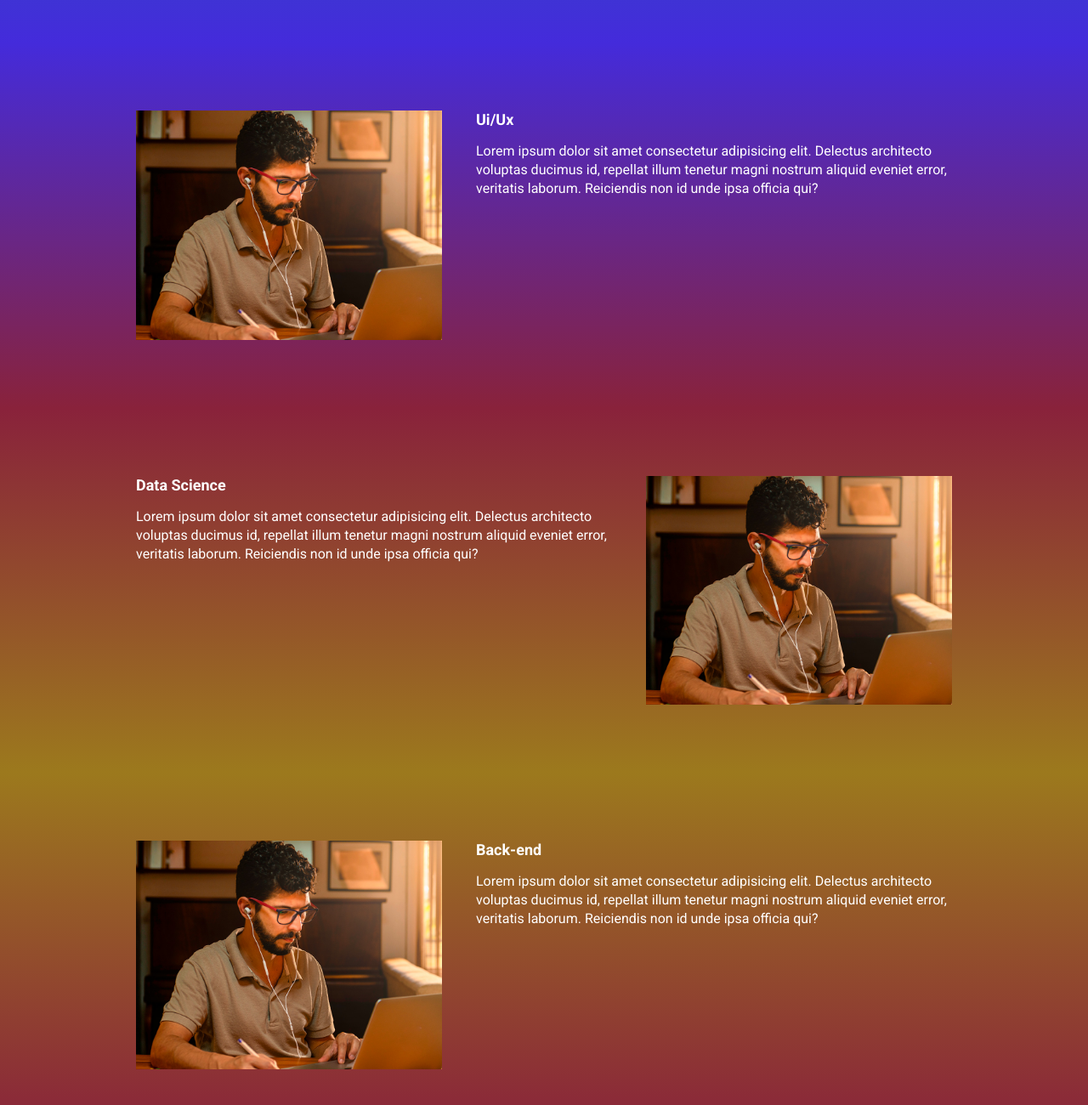
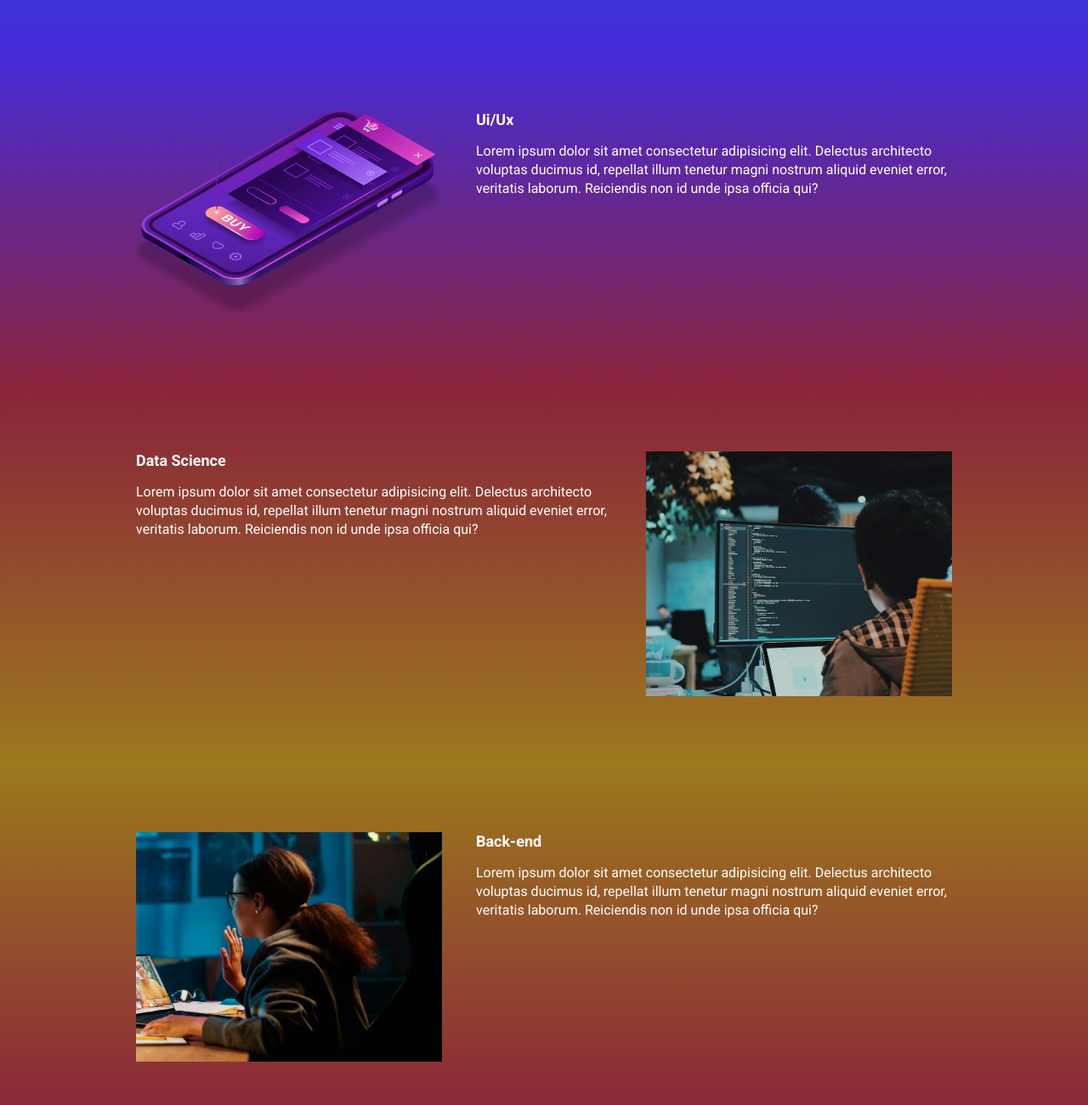
Before and after one commit to gugainglez2/ebac_tech_talks, a website built with Parcel: page src/index.html in a window 1280 px wide. Shown: the part 940-2240 px from the top of the page at 85% size. Built offline with nearby package versions, Linux system fonts and the light colour scheme.

Commit message:
Atualizando as imagens das demais sessões

```diff
--- a/src/index.html
+++ b/src/index.html
@@ -59,7 +59,7 @@
                     Lorem ipsum dolor sit amet consectetur adipisicing elit. Delectus architecto voluptas ducimus id, repellat illum tenetur magni nostrum aliquid eveniet error, veritatis laborum. Reiciendis non id unde ipsa officia qui?
                 </p>
             </div>
-            <img class="event__image" src="images/frontend.png" alt="Front-end">
+            <img class="event__image" src="images/ui-ux.png" alt="ui-ux">
         </div>
     </section>
     <section class="event event--data-science">
@@ -70,7 +70,7 @@
                     Lorem ipsum dolor sit amet consectetur adipisicing elit. Delectus architecto voluptas ducimus id, repellat illum tenetur magni nostrum aliquid eveniet error, veritatis laborum. Reiciendis non id unde ipsa officia qui?
                 </p>
             </div>
-            <img class="event__image" src="images/frontend.png" alt="Front-end">
+            <img class="event__image" src="images/data.png" alt="Data Science">
         </div>
     </section>
     <section class="event event--backend event--image-left">
@@ -81,7 +81,7 @@
                     Lorem ipsum dolor sit amet consectetur adipisicing elit. Delectus architecto voluptas ducimus id, repellat illum tenetur magni nostrum aliquid eveniet error, veritatis laborum. Reiciendis non id unde ipsa officia qui?
                 </p>
             </div>
-            <img class="event__image" src="images/frontend.png" alt="Front-end">
+            <img class="event__image" src="images/backend.png" alt="Back-end">
         </div>
     </section>
 
```
